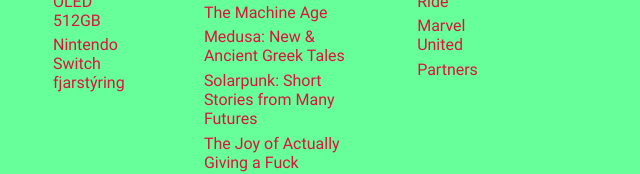
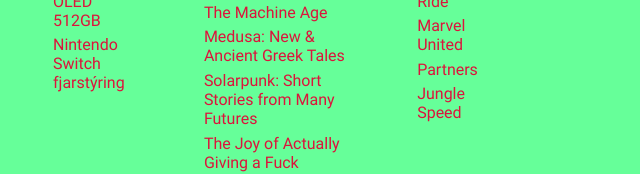
Before and after one commit to elfaroliver/gjafalisti, a website: page pages/gamesbooks.html in a window 1280 px wide. Shown: the part 477-651 px from the top of the page, without its empty margins (319-959 px from the left). Drawn offline with Linux system fonts and the light colour scheme.

Commit message:
Bætti Jungle Speed í spil

```diff
--- a/pages/gamesbooks.html
+++ b/pages/gamesbooks.html
@@ -62,7 +62,7 @@
               <li><a href="https://nexus.is/vara/ticket-to-ride-usa/" target="_blank">Ticket to Ride</a></li>
               <li><a href="https://nexus.is/vara/marvel-united/" target="_blank">Marvel United</a></li>
               <li><a href="https://nexus.is/vara/partners/" target="_blank">Partners</a></li>
-              <li><a href="" target="_blank"></a></li>
+              <li><a href="https://nexus.is/vara/jungle-speed-skandinavisk-utgafa/" target="_blank">Jungle Speed</a></li>
               <li><a href="" target="_blank"></a></li>
               <li><a href="" target="_blank"></a></li>
               <li><a href="" target="_blank"></a></li>
```
